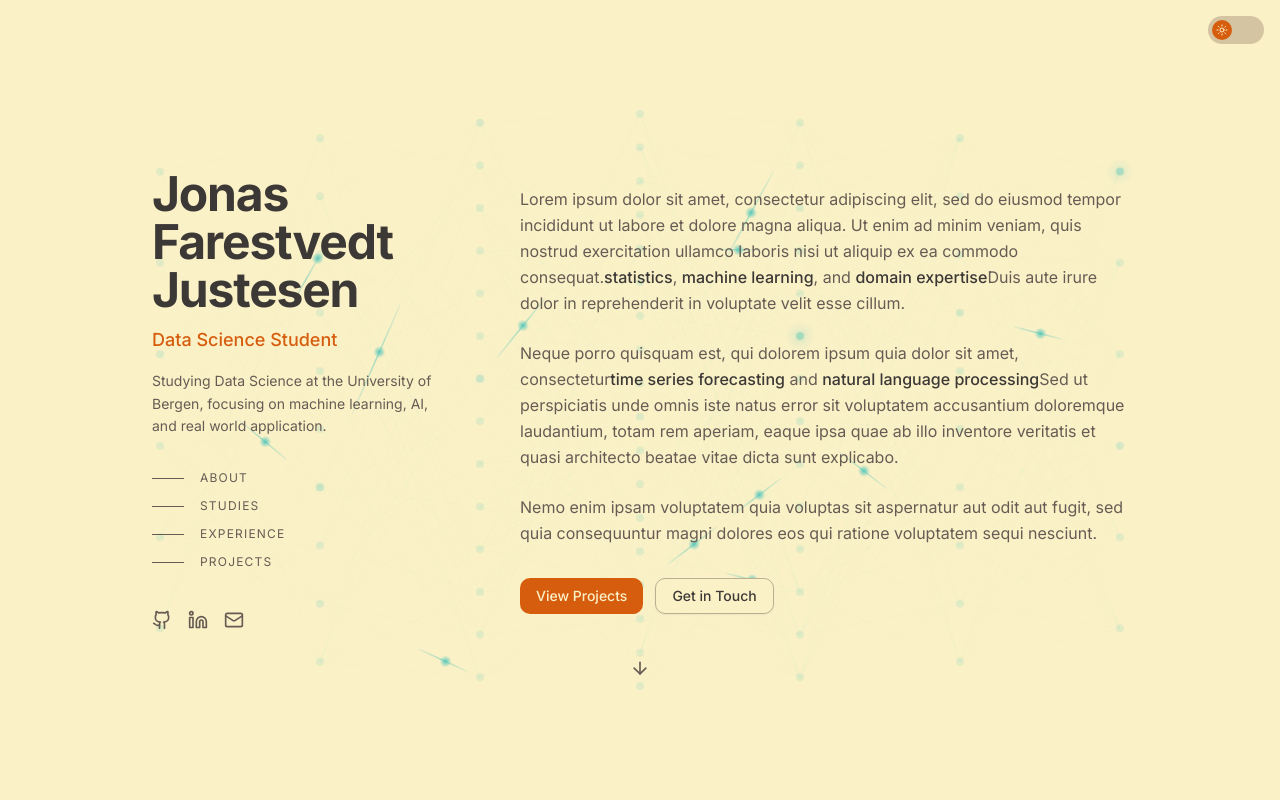
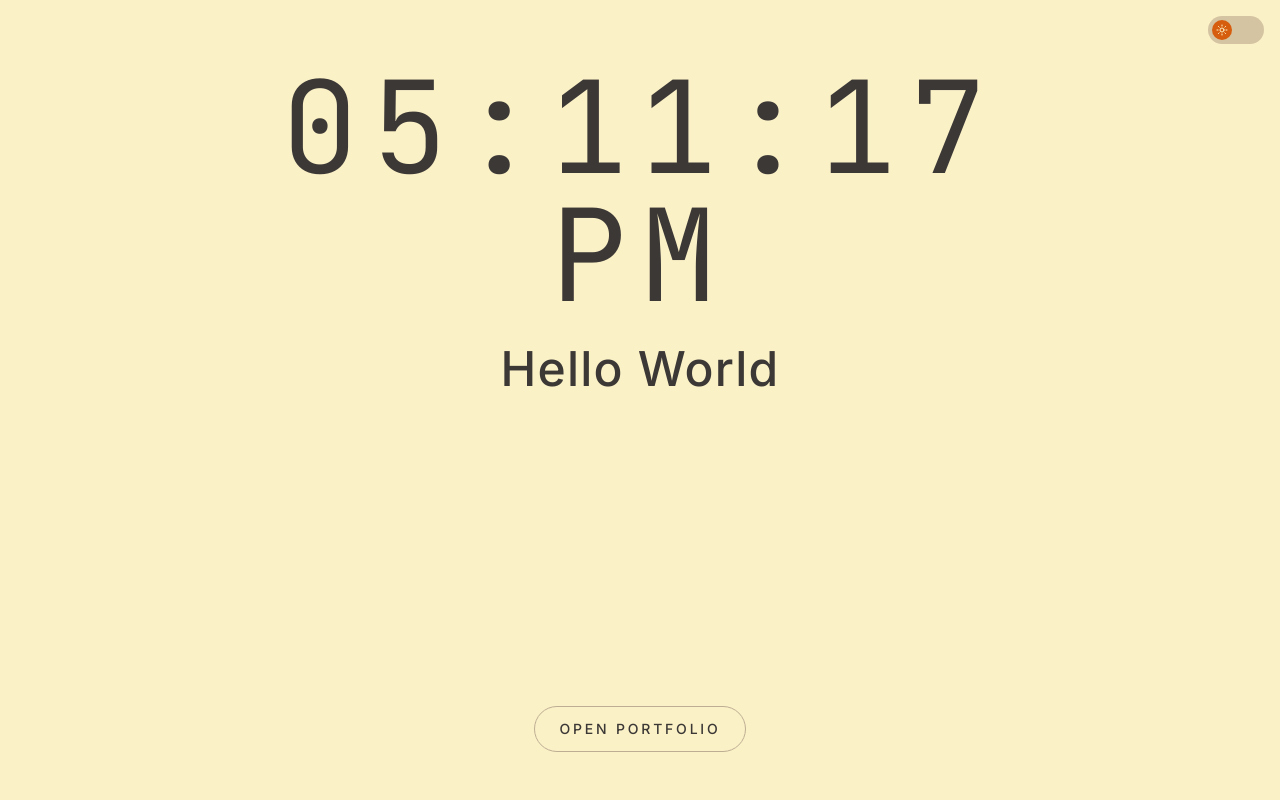
Before and after one commit to jonasjus/portfolio-website, a Next.js app: page / in a window 1280 px wide. Shown: the top 800 px of the page. Built offline with nearby package versions, Linux system fonts and the light colour scheme; no server answers.

Commit message:
Added homescreen, with clock, greeting and link to portfolio

```diff
--- a/app/page.tsx
+++ b/app/page.tsx
@@ -1,53 +1,71 @@
-import { Hero } from "@/components/hero"
-import { Skills } from "@/components/skills"
-import { Experience } from "@/components/experience"
-import { Projects } from "@/components/projects"
-import { Contact } from "@/components/contact"
-import { Footer } from "@/components/footer"
+"use client"
 
-// Configure your projects here
-// url is optional; without it, the project is shown as a manual entry
-// Each repo can have optional manual overrides for title, inProgress, description and languages
-const GITHUB_REPOS = [
-  {
-    url: "",
-    title: "Decoder-only Model for Text Generation",
-    inProgress: true,
-    description: "Implementing a decoder-only transformer model to generate coherent text based on a given prompt. The project includes data preprocessing, model architecture design, training, and evaluation using Python and PyTorch.",
-    languages: ["Python", "Pytorch", "Transformers"],
-  },
-  {
-    url: "",
-    title: "Encoder-only Model for Movie Review Sentiment Classification",
-    inProgress: true,
-    description: "Implementing an encoder-only transformer model to classify movie reviews as positive or negative. The project involves data preprocessing, model architecture design, training, and evaluation using Python and PyTorch.",
-    languages: ["Python", "Pytorch", "Transformers"],
-  },
-  {
-    url: "",
-    title: "Object detection with CNN",
-    description: "Implemented a convolutional neural network for digit recognition using Python and TensorFlow.",
-    languages: ["Python", "Pytorch", "CNN"],
-  },
-  {
-    url: "https://github.com/jonasjus/StarJump",
-    description: "Developed a 2D platformer game in Java, I worked on game mechanics such as character movement, enemy AI and level loader. Worked in a team of 6 using Git and Agile methodologies.",
-    languages: ["Java", "Maven", "Agile", "Git teamwork"],
-  }
-]
+import Link from "next/link"
+import { useEffect, useMemo, useState } from "react"
 
-// Your GitHub username for the "View All Projects" link
-const GITHUB_USERNAME = "jonasjus"
+const INTRO_TEXT = "Hello World"
+const TYPE_SPEED_MS = 120
 
 export default function Home() {
+  const [now, setNow] = useState<Date | null>(null)
+  const [typedHello, setTypedHello] = useState("")
+
+  useEffect(() => {
+    setNow(new Date())
+    const timer = window.setInterval(() => setNow(new Date()), 1000)
+    return () => window.clearInterval(timer)
+  }, [])
+
+  useEffect(() => {
+    let index = 0
+
+    const typingTimer = window.setInterval(() => {
+      index += 1
+      setTypedHello(INTRO_TEXT.slice(0, index))
+
+      if (index >= INTRO_TEXT.length) {
+        window.clearInterval(typingTimer)
+      }
+    }, TYPE_SPEED_MS)
+
+    return () => window.clearInterval(typingTimer)
+  }, [])
+
+  const timeLabel = useMemo(
+    () =>
+      now
+        ? now.toLocaleTimeString([], {
+            hour: "2-digit",
+            minute: "2-digit",
+            second: "2-digit",
+          })
+        : "--:--:--",
+    [now]
+  )
+
   return (
-    <main className="relative">
-      <Hero />
-      <Skills />
-      <Experience />
-      <Projects repos={GITHUB_REPOS} githubUsername={GITHUB_USERNAME} />
-      <Contact />
-      <Footer />
+    <main className="min-h-screen bg-background text-foreground">
+      <div className="mx-auto flex min-h-screen w-full max-w-3xl flex-col items-center px-6 py-8">
+        <div className="flex w-full flex-1 items-center justify-center">
+          <div className="relative w-full text-center">
+            <div className="absolute left-1/2 top-0 -translate-x-1/2 -translate-y-[110%] text-6xl font-mono tracking-widest sm:text-8xl md:text-9xl">
+              {timeLabel}
+            </div>
+            <div className="text-4xl font-medium tracking-wide sm:text-5xl">
+              {typedHello}
+              {typedHello.length < INTRO_TEXT.length && <span className="animate-pulse">|</span>}
+            </div>
+          </div>
+        </div>
+        <div className="flex items-center justify-center pb-4">
+          <Link
+            href="/portfolio"
+            className="rounded-full border border-border px-6 py-3 text-sm font-medium uppercase tracking-[0.2em] transition hover:bg-foreground hover:text-background"
+          >
+            Open Portfolio
+          </Link>
+        </div>
+      </div>
     </main>
   )
 }
--- /dev/null
+++ b/app/portfolio/page.tsx
@@ -0,0 +1,53 @@
+import { Hero } from "@/components/hero"
+import { Skills } from "@/components/skills"
+import { Experience } from "@/components/experience"
+import { Projects } from "@/components/projects"
+import { Contact } from "@/components/contact"
+import { Footer } from "@/components/footer"
+
+// Configure your projects here
+// url is optional; without it, the project is shown as a manual entry
+// Each repo can have optional manual overrides for title, inProgress, description and languages
+const GITHUB_REPOS = [
+  {
+    url: "",
+    title: "Decoder-only Model for Text Generation",
+    inProgress: true,
+    description: "Implementing a decoder-only transformer model to generate coherent text based on a given prompt. The project includes data preprocessing, model architecture design, training, and evaluation using Python and PyTorch.",
+    languages: ["Python", "Pytorch", "Transformers"],
+  },
+  {
+    url: "",
+    title: "Encoder-only Model for Movie Review Sentiment Classification",
+    inProgress: true,
+    description: "Implementing an encoder-only transformer model to classify movie reviews as positive or negative. The project involves data preprocessing, model architecture design, training, and evaluation using Python and PyTorch.",
+    languages: ["Python", "Pytorch", "Transformers"],
+  },
+  {
+    url: "",
+    title: "Object detection with CNN",
+    description: "Implemented a convolutional neural network for digit recognition using Python and TensorFlow.",
+    languages: ["Python", "Pytorch", "CNN"],
+  },
+  {
+    url: "https://github.com/jonasjus/StarJump",
+    description: "Developed a 2D platformer game in Java, I worked on game mechanics such as character movement, enemy AI and level loader. Worked in a team of 6 using Git and Agile methodologies.",
+    languages: ["Java", "Maven", "Agile", "Git teamwork"],
+  }
+]
+
+// Your GitHub username for the "View All Projects" link
+const GITHUB_USERNAME = "jonasjus"
+
+export default function PortfolioPage() {
+  return (
+    <main className="relative">
+      <Hero />
+      <Skills />
+      <Experience />
+      <Projects repos={GITHUB_REPOS} githubUsername={GITHUB_USERNAME} />
+      <Contact />
+      <Footer />
+    </main>
+  )
+}
--- a/package.json
+++ b/package.json
@@ -47,7 +47,7 @@
         "framer-motion": "^12.38.0",
         "input-otp": "1.4.2",
         "lucide-react": "^0.564.0",
-        "next": "16.2.0",
+        "next": "^16.2.3",
         "next-themes": "^0.4.6",
         "react": "19.2.4",
         "react-day-picker": "9.13.2",
```
Also changed, not shown: 1 other file (tests, documents, lock files or other folders).
